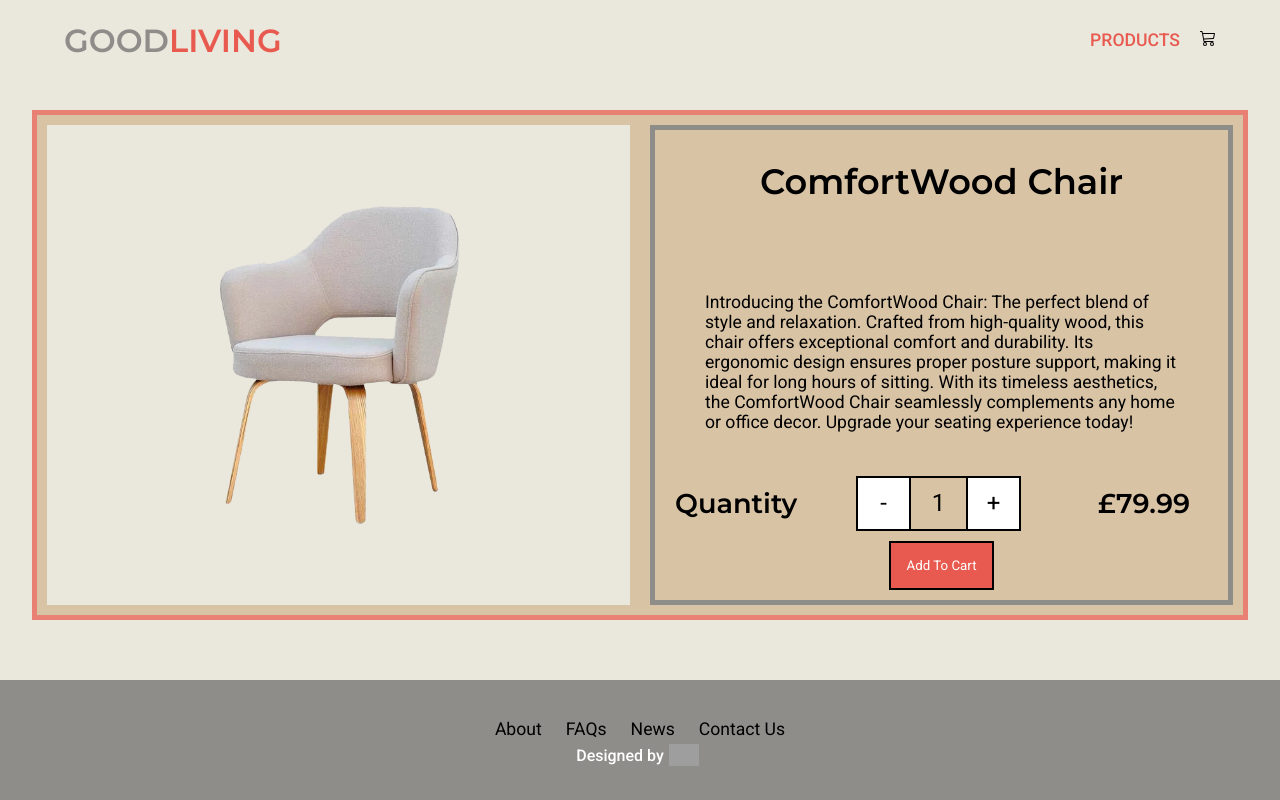
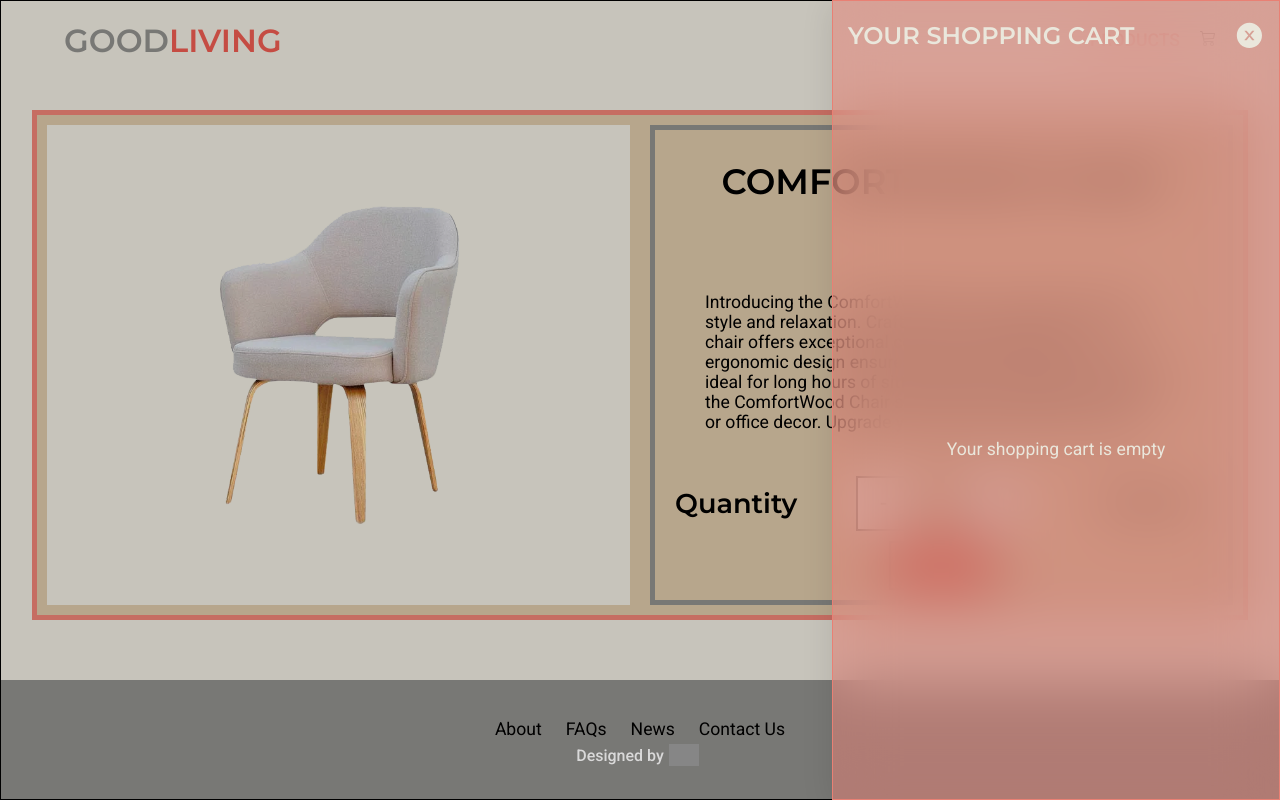
Before and after one commit to Gwazza23/good-living, a React (Create React App) app: page /product/1 in a window 1280 px wide. Both pictures are taken after a click on the button 1208 px from the left and 40 px from the top of the page. Built offline with nearby package versions, Linux system fonts and the light colour scheme; grey boxes are pictures that could not be loaded.

Commit message:
Create Cart Component

```diff
--- a/src/App.css
+++ b/src/App.css
@@ -15,6 +15,8 @@
 }
 
 body {
+  width: 100vw;
+  overflow-x: hidden;
   background-color: var(--background);
 }
 
--- a/src/Pages/Item/Item.css
+++ b/src/Pages/Item/Item.css
@@ -41,6 +41,7 @@
   margin-top: 20px;
   margin-bottom: auto;
   text-align: center;
+  text-transform: uppercase;
 }
 .item-info-wrapper h5 {
   font-size: 1.1rem;
--- a/src/Pages/Item/Item.js
+++ b/src/Pages/Item/Item.js
@@ -21,12 +21,14 @@ function Item() {
 
   const item = All.items.find((item) => item.id.toString() === id);
 
-  function handleSubmit(id, price) {
+  function handleSubmit(id, price, name, src) {
     dispatch(
       AddItemToCart({
         id: id,
         quantity: quantity,
         price: price,
+        name: name,
+        src: src,
       })
     );
   }
@@ -62,11 +64,16 @@ function Item() {
               <div className="quantity-buttons">
                 <button onClick={handleDecrease}>-</button>
                 <p>{quantity}</p>
-                <button onClick={ handleIncrease}>+</button>
+                <button onClick={handleIncrease}>+</button>
               </div>
               <h3 id="price">£{price.toFixed(2)}</h3>
             </div>
-            <button id="buy-button" onClick={() => {handleSubmit(item.id, item.price)}}>
+            <button
+              id="buy-button"
+              onClick={() => {
+                handleSubmit(item.id, item.price, item.name, item.src);
+              }}
+            >
               Add To Cart
             </button>
           </div>
--- /dev/null
+++ b/src/Pages/Nav/Components/Cart.css
@@ -0,0 +1,95 @@
+.cart-container {
+  position: fixed;
+  right: 0;
+  width: 35%;
+  height: 100dvh;
+  transition: all 0.4s ease;
+  overflow-x: hidden;
+  z-index: 10;
+  transform: translateX(0%);
+  color: var(--background);
+  background: rgba(233, 128, 116, 0.5);
+  box-shadow: 0 4px 30px rgba(0, 0, 0, 0.1);
+  backdrop-filter: blur(30px);
+  -webkit-backdrop-filter: blur(30px);
+  border: 1px solid rgba(233, 128, 116, 1);
+}
+.cart-container.closed {
+  overflow: hidden;
+  transform: translateX(100%);
+}
+
+.cart-header {
+  display: flex;
+  justify-content: space-between;
+  margin-top: 20px;
+  padding: 0px 15px;
+}
+.cart-header h2 {
+  text-transform: uppercase;
+}
+.cart-header button {
+  cursor: pointer;
+  display: flex;
+  align-items: center;
+  background: none;
+  border: none;
+  font-size: 1.8rem;
+  color: var(--background);
+}
+
+.no-items {
+  height: 100%;
+  display: flex;
+  align-items: center;
+  justify-content: center;
+  font-size: 1.1rem;
+}
+.cart-items-list {
+  border: 1px solid black;
+  margin-top: 10px;
+  height: 100%;
+}
+
+.cart-item {
+  cursor: default;
+  background-color: var(--primary-light);
+  color: var(--background);
+  font-size: 1.2rem;
+  font-weight: 300;
+  margin: 5px 2px;
+  display: grid;
+  grid-template-columns: repeat(2, 1fr) 0.25fr 1fr;
+  grid-template-rows: 1fr;
+  grid-column-gap: 0px;
+  grid-row-gap: 0px;
+}
+.cart-item img {
+  padding: 10px;
+  grid-area: 1 / 1 / 2 / 2;
+  width: 120px;
+  height: 120px;
+  background: var(--background-dark);
+}
+#cart-item-name {
+  grid-area: 1 / 2 / 2 / 3;
+}
+.cart-quantity {
+  grid-area: 1 / 3 / 2 / 4;
+  flex-direction: column;
+}
+.cart-quantity button {
+  cursor: pointer;
+  display: flex;
+  align-items: center;
+  background: none;
+  border: none;
+}
+#cart-item-price {
+  grid-area: 1 / 4 / 2 / 5;
+}
+.cart-item img, #cart-item-name, .cart-quantity , #cart-item-price {
+  display: flex;
+  align-items: center;
+  justify-content: center;
+}
--- /dev/null
+++ b/src/Pages/Nav/Components/Cart.js
@@ -0,0 +1,45 @@
+import "./Cart.css";
+import { AiFillCloseCircle } from "react-icons/ai";
+import { BiSolidUpArrow, BiSolidDownArrow } from 'react-icons/bi'
+import { useSelector } from "react-redux";
+import { selectCart } from "../../../Slices/CartSlice";
+
+function Cart({ open, closeCart }) {
+  const cart = useSelector(selectCart);
+  console.log(cart);
+
+  return (
+    <div className={`cart-container ${open ? "" : "closed"}`}>
+      <div className="cart-header">
+        <h2>Your Shopping Cart</h2>
+        <button onClick={closeCart}>
+          <AiFillCloseCircle />
+        </button>
+      </div>
+      {cart.length === 0 ? (
+        <div className="no-items">
+          <p>Your shopping cart is empty</p>
+        </div>
+      ) : (
+        <div className="cart-items-list">
+          {cart.map((item) => {
+            return (
+              <div className="cart-item">
+                <img src={item.src} alt={item.name} />
+                <h5 id="cart-item-name" >{item.name}</h5>
+                <div className="cart-quantity" >
+                  <button><BiSolidUpArrow/></button>
+                  <h5>{item.quantity}</h5>
+                  <button><BiSolidDownArrow/></button>
+                </div>
+                <h5 id="cart-item-price" >£{item.price * item.quantity}</h5>
+              </div>
+            );
+          })}
+        </div>
+      )}
+    </div>
+  );
+}
+
+export default Cart;
--- a/src/Pages/Nav/Nav.css
+++ b/src/Pages/Nav/Nav.css
@@ -10,7 +10,7 @@ nav {
   margin-left: 5vw;
 }
 .nav-logo-container a {
-    text-decoration: none;
+  text-decoration: none;
 }
 .nav-logo-container h1 {
   color: var(--dark-grey);
@@ -48,6 +48,25 @@ nav {
   margin: 0px 0px 0px 10px;
 }
 
+.overlay {
+  border: 1px solid black;
+  position: fixed;
+  width: 100%;
+  height: 100%;
+  top: 0;
+  left: 0;
+  background: rgba(0, 0, 0, 0);
+  opacity: 0;
+  visibility: hidden;
+  z-index: 5;
+  transition: opacity 0.3s ease, visiblity 0.3s ease;
+}
+.overlay.open {
+  background-color: rgba(0, 0, 0, 0.15);
+  opacity: 1;
+  visibility: visible;
+}
+
 @media only screen and (max-width: 425px) {
   .nav-links a {
     display: none;
--- a/src/Pages/Nav/Nav.js
+++ b/src/Pages/Nav/Nav.js
@@ -1,8 +1,19 @@
 import "./Nav.css";
 import { NavLink, Outlet } from "react-router-dom";
 import { BsCart3 } from "react-icons/bs";
+import Cart from "./Components/Cart";
+import { useState } from "react";
 
 function Nav() {
+  const [open, setOpen] = useState(false);
+
+  function openCart() {
+    setOpen(true);
+  }
+  function closeCart() {
+    setOpen(false);
+  }
+
   return (
     <>
       <nav>
@@ -15,11 +26,14 @@ function Nav() {
         </div>
         <div className="nav-links">
           <NavLink to={"/categories"}>Products</NavLink>
-          <button>
+          <button onClick={openCart}>
             <BsCart3 />
           </button>
         </div>
       </nav>
+      <div className={`overlay ${open ? "open" : ""}`}>
+      </div>
+      <Cart open={open} closeCart={closeCart} />
       <Outlet />
     </>
   );
--- a/src/Slices/CartSlice.js
+++ b/src/Slices/CartSlice.js
@@ -5,9 +5,12 @@ const cartSlice = createSlice({
   initialState: [],
   reducers: {
     AddItemToCart: (state, action) => {
+      //store new item in a const
       const newItem = action.payload;
+      // check if the new item already exists in the state
       const existingItem = state.find((item) => item.id === newItem.id);
 
+      //if new item exists in the state , add the new quantity to the exisiting quantity
       if (existingItem) {
         existingItem.quantity += newItem.quantity;
       } else {
```
